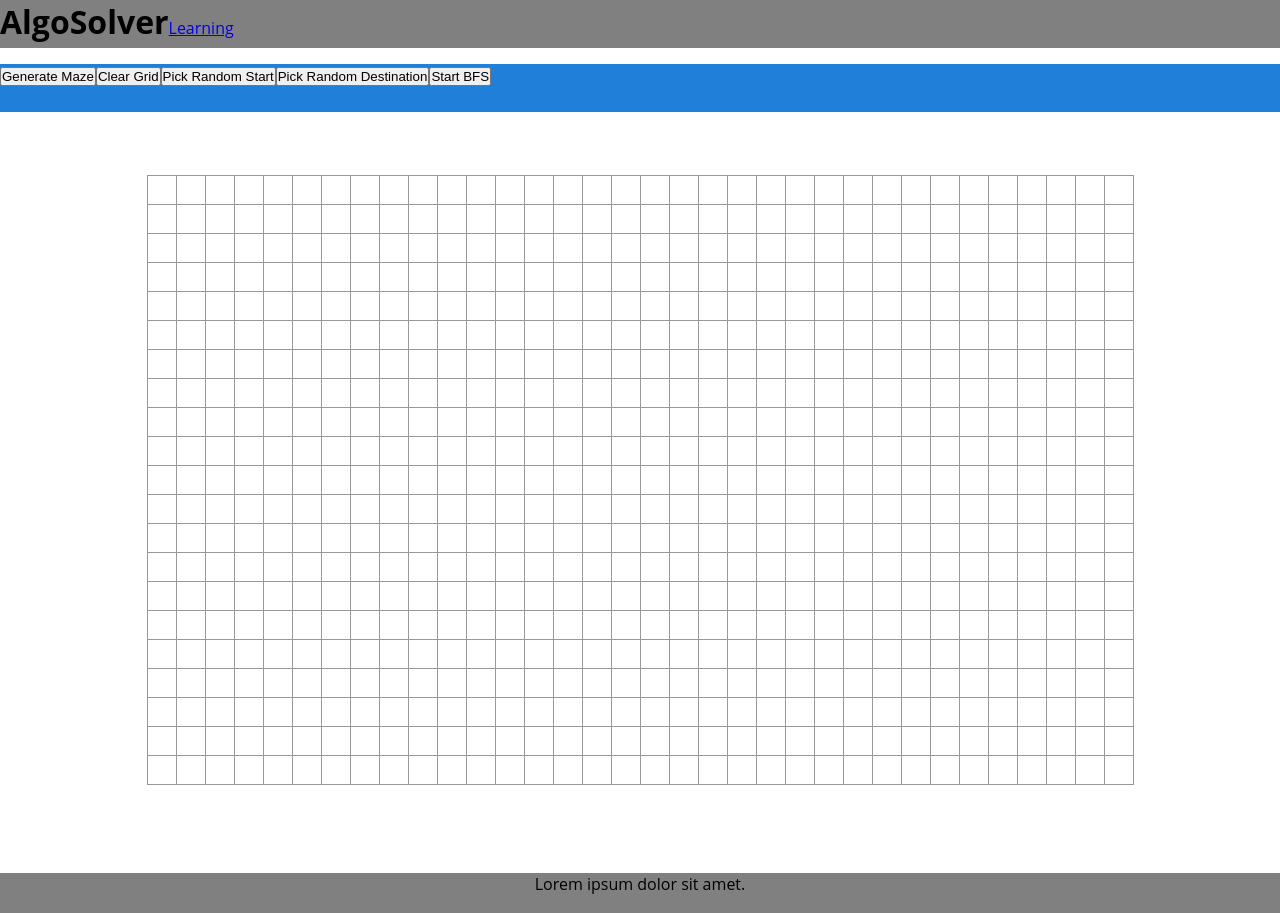
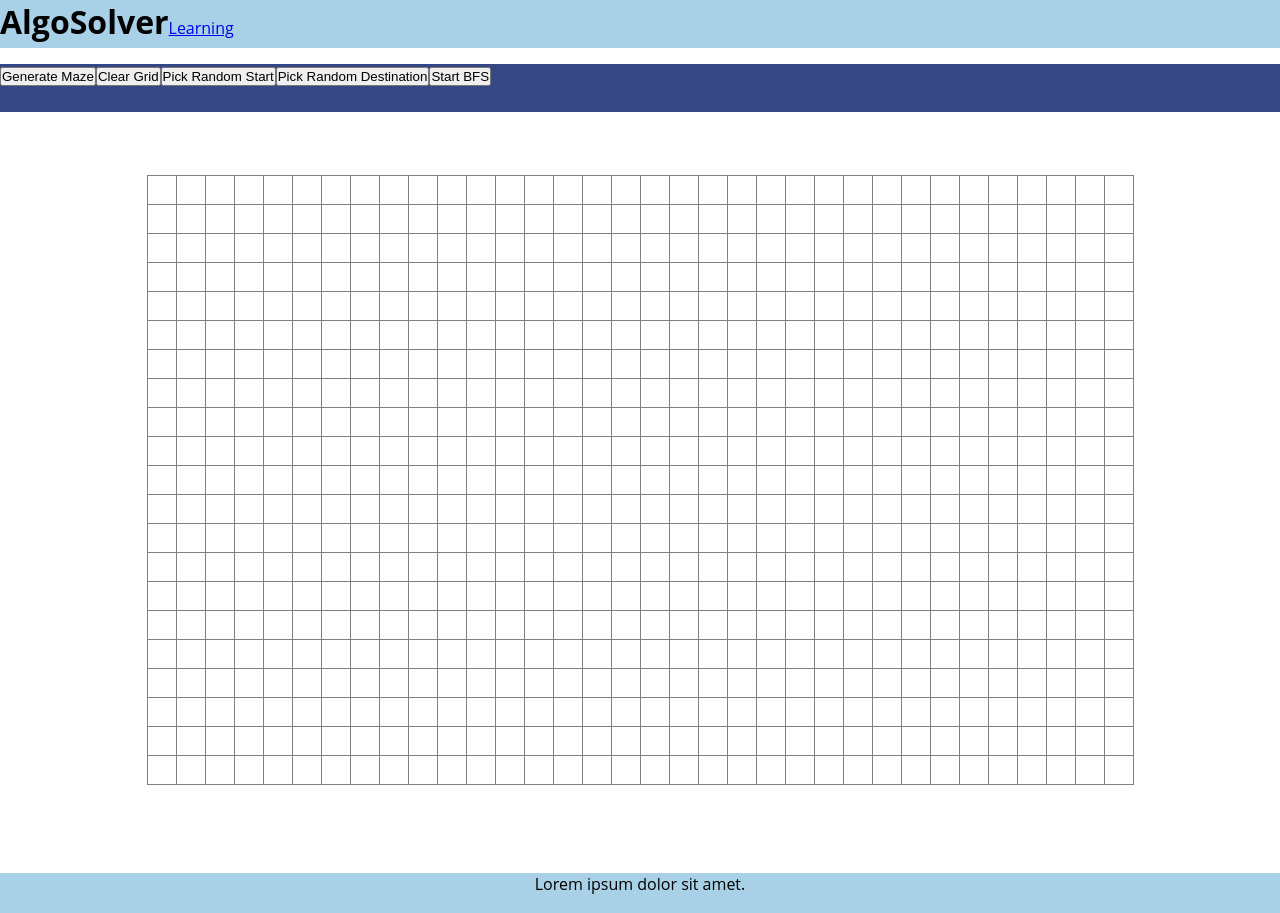
Before and after one commit to 0xDAEF0F/bfs-visualizer, a React (Create React App) app: page / in a window 1280 px wide. Built offline with nearby package versions, Linux system fonts and the light colour scheme.

Commit message:
addedStyles

```diff
--- a/src/App.css
+++ b/src/App.css
@@ -15,13 +15,13 @@
 }
 
 .header {
-    background-color: gray;
+    background-color: #A8D0E6;
     height: 3rem;
     margin-bottom: 1rem;
 }
 
 .toolbar {
-    background-color: rgb(32, 127, 216);
+    background-color: #374785;
     height: 3rem;
 }
 
@@ -40,7 +40,7 @@
 
 .node {
   background: #fff;
-  border: 1px solid #999;
+  border: 1px solid grey;
   float: left;
   font-size: 8px;
   font-weight: bold;
@@ -54,27 +54,31 @@
 }
 
 .wall {
-    background-color: teal;
+    background-color: #24305E;
 }
 
 .start {
-    background-color: rgb(233, 60, 100);
+    background-color: #F76C6C;
 }
 
 .goal {
-    background-color: rgb(95, 233, 60);
+    background-color: #f8e9a1;
 }
 
 .traversed {
-    background-color: yellow;
-}
-
-.carved {
-    background-color: aliceblue;
+    background-color: #f8e9a1;
 }
 
 .shortest-path{
-    background-color: pink;
+    background-color: #a8d0e6;
+    animation-name: shortestPath;
+    animation-duration: 1s;
+}
+
+@keyframes shortestPath {
+    /* 0%{background-color: rgb(243, 186, 195);}
+    50%{background-color: rgb(236, 197, 215);}
+    100%{background-color: rgb(243, 186, 195);}    */
 }
 
 .board-row::after {
@@ -90,5 +94,5 @@
     text-align: center;
     height: 2.5rem;
     width: 100%;
-    background-color: grey;
+    background-color: #a8d0e6;
 }
--- a/src/components/Grid.js
+++ b/src/components/Grid.js
@@ -147,7 +147,7 @@ function Grid() {
                 pickRandomEnd={() => pickRandomFreeNode(walls, setEndNode,
                     refCollection, finalPath, algoRunning, mazeRunning)}
                 startBfs={() => (!startNode || !endNode ?
-                    alert('Please Pick a Start and a Goal Node!!') : bfsAnimate())}
+                    alert('👮‍♂️Pick a Start and a Goal Node👮‍♀️‍️') : bfsAnimate())}
             />
             <div
                 onMouseDown={() => {
--- a/src/components/Node.js
+++ b/src/components/Node.js
@@ -1,9 +1,8 @@
 import React from 'react'
 
 const node = ({ coord, startNode, endNode, isMouseDown,
-    isChoosingStart, isChoosingEnd, isWall,
-    turnToWall, isMovingStartEnd,
-    moveStartEnd }, ref) => {
+    isChoosingStart, isChoosingEnd, isWall, turnToWall,
+    isMovingStartEnd, moveStartEnd }, ref) => {
 
     let className = "";
 
```
